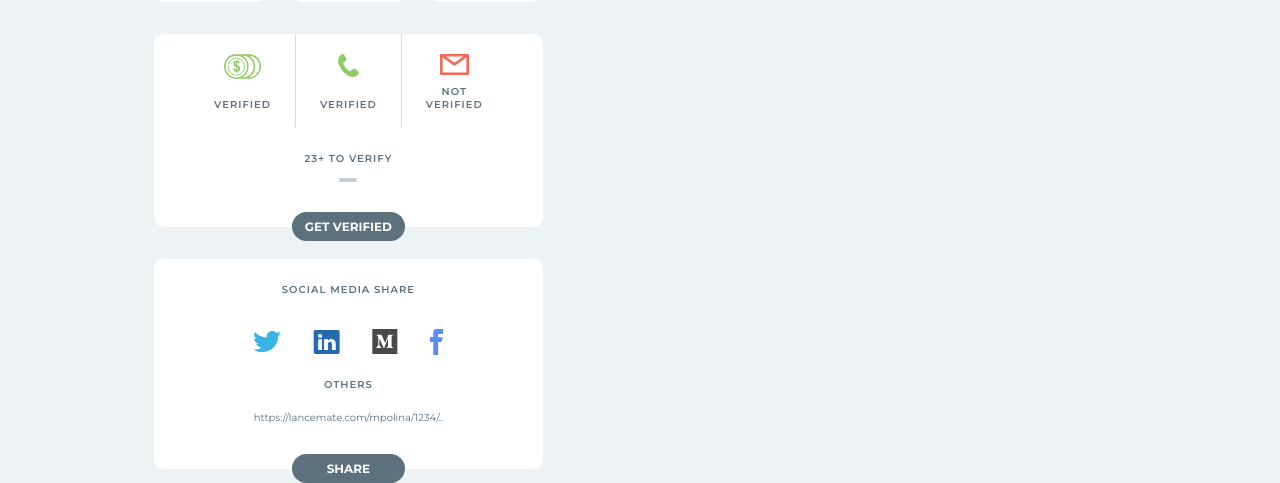
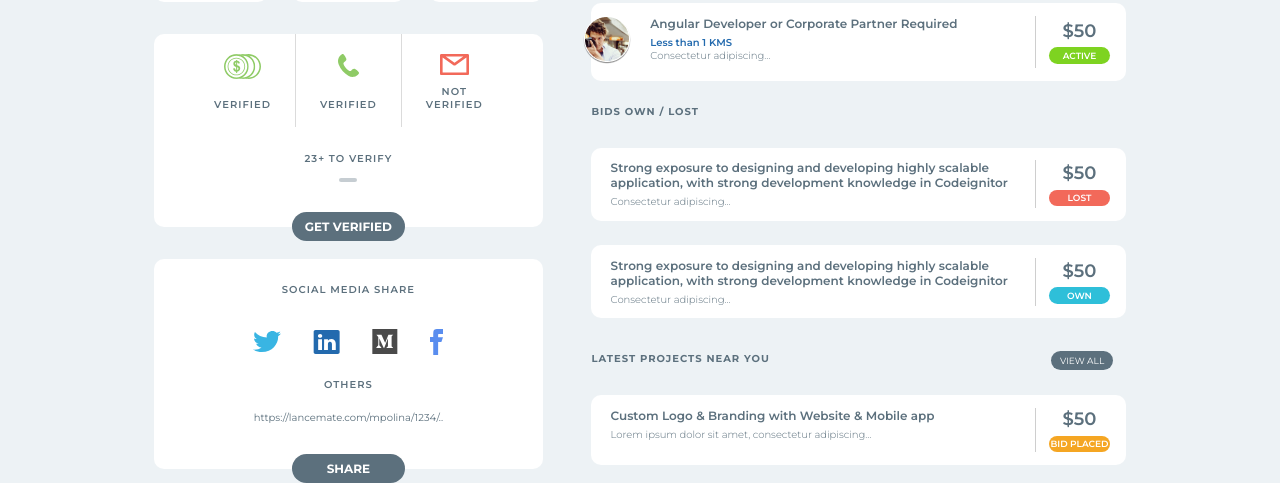
Before and after one commit to vxdhu/LancematesDesktop, a plain HTML site: page index.html in a window 1280 px wide. Shown: the part 343-826 px from the top of the page. Drawn offline with Linux system fonts and the light colour scheme.

Commit message:
final-menu

```diff
--- a/index.html
+++ b/index.html
@@ -128,22 +128,98 @@
                 </div>
 
             </section>
+
+            <!-- Project Section -->
             <section class="projects-section">
 
                 <h1 class="section-heading">ACTIVE PROJECTS <span style="color: #F2695A;">02</span></h1>
+
+                <!-- Project Cards -->
+
                 <div class="project-card">
+                    <div class="desc-img">
+                        <div class="project-img">
+                            <img src="images/projectimg.png" alt="projectimg">
+                        </div>
+                        <div class="project-desc">
+                            <h3>Xamarin Hybrid GeoTagging/ Scoring IPhone/Wa…</h3>
+                            <p><span>Less than 2 KMS</span> Consectetur adipiscing… </p>
 
-                    <div class="project-img">
-                        <img src="images/projectimg.png" alt="projectimg">
-                    </div>
-                    <div class="project-desc">
-                        <h3>Xamarin Hybrid GeoTagging/ Scoring IPhone/Wa…</h3>
+                        </div>
                     </div>
                     <div class="project-rate">
                         <p>$50</p>
                         <span>ACTIVE</span>
                     </div>
                 </div>
+                <div class="project-card">
+                    <div class="desc-img">
+                        <div class="project-img">
+                            <img src="images/projectimg.png" alt="projectimg">
+                        </div>
+                        <div class="project-desc">
+                            <h3>Angular Developer or Corporate Partner Required</h3>
+                            <p><span>Less than 1 KMS</span> Consectetur adipiscing… </p>
+
+                        </div>
+                    </div>
+                    <div class="project-rate">
+                        <p>$50</p>
+                        <span>ACTIVE</span>
+                    </div>
+                </div>
+
+
+                <!-- Bid Cards -->
+                <h1 class="section-heading">Bids Own / lost </h1>
+
+                <div class="bid-card">
+                    <div class="bid-desc">
+                        <h3>Strong exposure to designing and developing highly scalable application, with strong development knowledge in Codeignitor</h3>
+                        <p> Consectetur adipiscing… </p>
+
+                    </div>
+
+                    <div class="bid-rate">
+                        <p>$50</p>
+                        <span class="lost-bid">LOST</span>
+                    </div>
+                </div>
+                <div class="bid-card">
+                    <div class="bid-desc">
+                        <h3>Strong exposure to designing and developing highly scalable application, with strong development knowledge in Codeignitor</h3>
+                        <p> Consectetur adipiscing… </p>
+
+                    </div>
+
+                    <div class="bid-rate">
+                        <p>$50</p>
+                        <span>OWN</span>
+                    </div>
+                </div>
+
+
+
+                <!-- Projects Near You -->
+                <div class="head-btn-container">
+                    <h1 class="section-heading">LAtest projects near you </h1>
+                    <button class="view-all-btn">VIEW ALL</button>
+                </div>
+
+
+                <div class="pny-card">
+                    <div class="bid-desc">
+                        <h3>Custom Logo & Branding with Website & Mobile app</h3>
+                        <p>Lorem ipsum dolor sit amet, consectetur adipiscing…</p>
+
+                    </div>
+
+                    <div class="bid-rate">
+                        <p>$50</p>
+                        <span class="bid-placed">bid placed</span>
+                    </div>
+                </div>
+
             </section>
         </div>
     </main>
--- a/main.scss
+++ b/main.scss
@@ -1,6 +1,5 @@
 body {
     background-color: #EDF2F5;
-    ;
 }
 
 .grid-container {
@@ -29,6 +28,11 @@ body {
     color: #5C707D;
     letter-spacing: 1px;
     margin-bottom: 3em;
+    text-transform: uppercase;
+    margin-top: 1em;
+    &:first-of-type {
+        margin-top: 0;
+    }
 }
 
 .ovw-container {
@@ -172,13 +176,16 @@ body {
     }
 }
 
-.project-card {
+.project-card,
+.bid-card,
+.pny-card {
     padding: .8em 0;
     padding-right: 3%;
     background-color: white;
     border-radius: 10px;
     display: flex;
     justify-content: space-between;
+    margin-bottom: 1.5em;
 }
 
 .project-img {
@@ -188,15 +195,34 @@ body {
     }
 }
 
-.project-desc {
+.desc-img {
+    display: flex;
+}
+
+.project-desc,
+.bid-desc {
+    padding-left: 1.2em;
     h3 {
         font-size: 12px;
         color: #5C707D;
         font-weight: 600;
+        padding-bottom: .4em;
+    }
+    span {
+        display: block;
+        color: #236AAE;
+        font-size: 10px;
+        font-weight: 600;
+    }
+    p {
+        font-size: 10px;
+        font-weight: 300;
+        color: #5C707D;
     }
 }
 
-.project-rate {
+.project-rate,
+.bid-rate {
     display: flex;
     flex-direction: column;
     align-items: center;
@@ -217,5 +243,53 @@ body {
         padding: .3em 1em;
         border-radius: 1em;
         text-align: center;
+        text-transform: uppercase;
+        width: 61px;
     }
 }
+
+.bid-rate {
+    span {
+        background-color: #2EBFD9;
+    }
+}
+
+.pny-card {
+    .bid-rate {
+        span {
+            padding: .3em 0;
+        }
+    }
+}
+
+.lost-bid {
+    background-color: #F2695A !important;
+}
+
+.bid-placed {
+    background-color: #F5A623 !important;
+}
+
+.head-btn-container {
+    display: flex;
+    justify-content: space-between;
+    align-items: flex-start;
+    padding-right: .8em;
+    .section-heading {
+        margin-top: 1em;
+    }
+}
+
+.view-all-btn {
+    background-color: #5C707D;
+    font-size: 9px;
+    font-weight: 400;
+    color: white;
+    padding: .4em 1em;
+    border: none;
+    outline: none;
+    border-radius: 1.5em;
+    height: max-content;
+    margin-top: 1em;
+    cursor: pointer;
+}
--- a/navbar.scss
+++ b/navbar.scss
@@ -19,6 +19,9 @@
 
 .header-for-navbar {
     background: linear-gradient(225deg, #524269 0%, #4A4068 34.43%, #423E66 46.97%, #2D3863 100%);
+    position: sticky;
+    top: 0;
+    z-index: 99;
 }
 
 .navbar {
```
Also changed, not shown: css/main.css, css/navbar.css.
